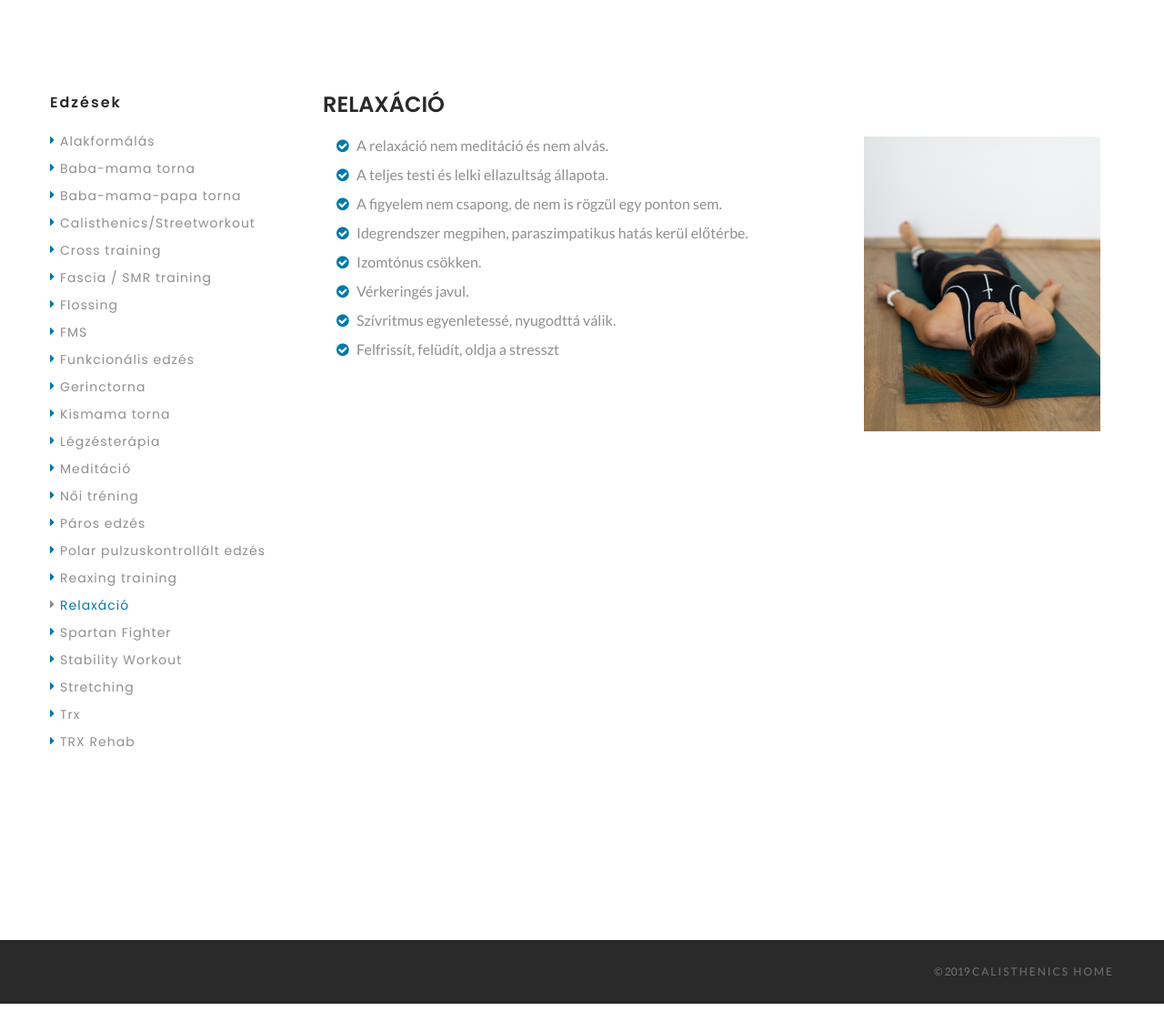
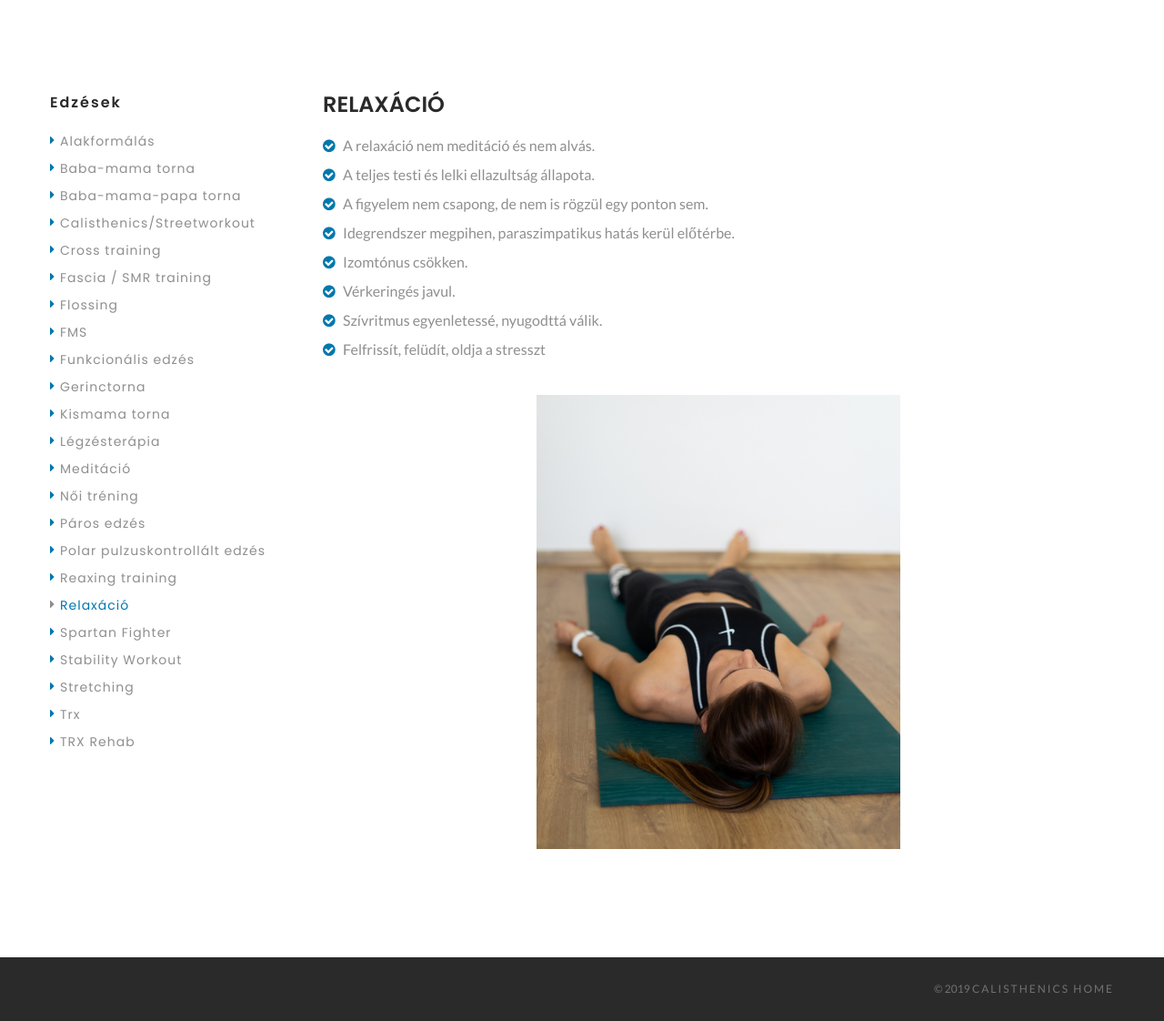
Before and after one commit to balint144/calisthenicshome, a PHP site: page /edzesek/relaxacio/index.php in a window 1280 px wide. Shown: the part 266-1388 px from the top of the page at 91% size. Run offline with PHP 8.4, Linux system fonts and the light colour scheme; some web fonts are replaced.

Commit message:
edzések kép pozíció javítás

```diff
--- a/edzesek/calisthenics-streetworkout/index.php
+++ b/edzesek/calisthenics-streetworkout/index.php
@@ -26,7 +26,6 @@ include('../../head.php');
 							<div class="col-xs-12 col-sm-8 col-md-9 col-sm-push-4 col-md-push-3">
                             	<div class="service-txt">
 									<h2>Calisthenics/Streetworkout</h2>
-									<div class="col-md-7">
 									<ul class="list-unstyled list">
 										<li>
 											A calisthenics avagy a saját testsúlyos edzés megteremti mindenki számára az erős alapokat ahol az egész test egy egységként dolgozik.
@@ -35,10 +34,9 @@ include('../../head.php');
 											Az alapgyakorlatok közé tartozik a fekvőtámasz, húzódzkodás, tolódzkodás, guggolás helyes kivitelezése majd a továbbiakban a tonász erőemelek elsajátitása elülső- hátsó függőmérleg (Front lever, Back lever), zászló (Humanflag), Őrszemhúzódzkodás (Muscle up), támszmérlegek (Planche) kivitelezése.
 										</li>
 									</ul>
-									</div>
-									<div class="col-md-5">
+									<p class="service-txt">
 										<img src="<?php echo $pageUrl; ?>images/Street_workout_Calistheics_e.jpg" alt="Street_workout_Calistheics_e.jpg" class="img-responsive">
-									</div>
+									</p>
                                 </div>
 							</div>
                             <?php include('../leftMenu.php') ?>
--- a/edzesek/fms/index.php
+++ b/edzesek/fms/index.php
@@ -45,8 +45,11 @@ include('../../head.php');
                                             javító gyakorlatok segítségével rehabilitálja az aránytalanságokat,
                                             megerősíti a gyenge láncszemeket.</li>
                                     </ul>
+                                    <p class="service-txt">
+                                        <img style="width:400px;margin:auto" src="<?php echo $pageUrl; ?>images/FMS_r.jpg" alt="FMS_r.jpg" class="img-responsive">
+                                    </p>
                                 </div>
-							</div>
+                            </div>
                             <?php include('../leftMenu.php') ?>
 						</div>
 					</div>
--- a/edzesek/kismama-torna/index.php
+++ b/edzesek/kismama-torna/index.php
@@ -86,6 +86,9 @@ include('../../head.php');
                                         <li>Kismama
                                             tornával eltöltött nappalok után könnyebbek lesznek majd az éjszakák is.</li>
                                     </ul>
+                                    <p class="service-txt">
+                                        <img style="width:400px;margin:auto" src="<?php echo $pageUrl; ?>images/kismama_torna_r.jpg" alt="kismama_torna_r.jpg" class="img-responsive">
+                                    </p>
                                 </div>
 							</div>
                             <?php include('../leftMenu.php') ?>
--- a/edzesek/polar-pulzuskontrollalt-edzes/index.php
+++ b/edzesek/polar-pulzuskontrollalt-edzes/index.php
@@ -48,6 +48,9 @@ include('../../head.php');
                                             optimális célpulzuszóna meghatározását az egyes edzésszakaszokhoz a
                                             céljaid függvényében.&nbsp;</li>
                                     </ul>
+                                    <p class="service-txt">
+                                        <img style="margin:auto" src="<?php echo $pageUrl; ?>images/polar_pulzus_kontrollalt_edzes_r.jpg" alt="polar_pulzus_kontrollalt_edzes_r.jpg" class="img-responsive">
+                                    </p>
                                 </div>
 							</div>
                             <?php include('../leftMenu.php') ?>
--- a/edzesek/reaxing-training/index.php
+++ b/edzesek/reaxing-training/index.php
@@ -47,6 +47,9 @@ include('../../head.php');
                                             utáni rehabilitáció sikeressége, miközben alapvetően csökkenti a
                                             sérülések, újrasérülések kockázatát.</li>
                                     </ul>
+                                    <p class="service-txt">
+                                        <img style="margin:auto" src="<?php echo $pageUrl; ?>images/Reaxing_r.jpg" alt="Reaxing_r.jpg" class="img-responsive">
+                                    </p>
                                 </div>
 							</div>
                             <?php include('../leftMenu.php') ?>
--- a/edzesek/relaxacio/index.php
+++ b/edzesek/relaxacio/index.php
@@ -26,7 +26,6 @@ include('../../head.php');
 							<div class="col-xs-12 col-sm-8 col-md-9 col-sm-push-4 col-md-push-3">
                                 <div class="service-txt">
                                     <h2>Relaxáció</h2>
-                                    <div class="col-md-8">
                                     <ul class="list-unstyled list">
                                         <li>A
                                             relaxáció nem meditáció és nem alvás.</li>
@@ -45,10 +44,9 @@ include('../../head.php');
                                         <li>Felfrissít,
                                             felüdít, oldja a stresszt</li>
                                     </ul>
-                                    </div>
-									<div class="col-md-4">
-										<img src="<?php echo $pageUrl; ?>images/Relaxacio.jpg" alt="Relaxacio.jpg" class="img-responsive">
-									</div>
+									<p class="service-txt">
+                                        <img style="width:400px;margin:auto" src="<?php echo $pageUrl; ?>images/Relaxacio.jpg" alt="Relaxacio.jpg" class="img-responsive">
+									</p>
                                 </div>
 							</div>
                             <?php include('../leftMenu.php') ?>
```
Also changed, not shown: edzesek/flossing/index.php (+3 -5 lines), edzesek/paros-edzes/index.php (+3 -5 lines), edzesek/spartan-fighter/index.php (+3 -5 lines), edzesek/stability-workout/index.php (+3 -5 lines), edzesek/trx/index.php (+3 -5 lines), images/FMS_r.jpg (added), images/Reaxing_r.jpg (added), images/kismama_torna_r.jpg (added), images/polar_pulzus_kontrollalt_edzes_r.jpg (added), 3 other files. Lines whose indentation alone changed are shown as unchanged.
